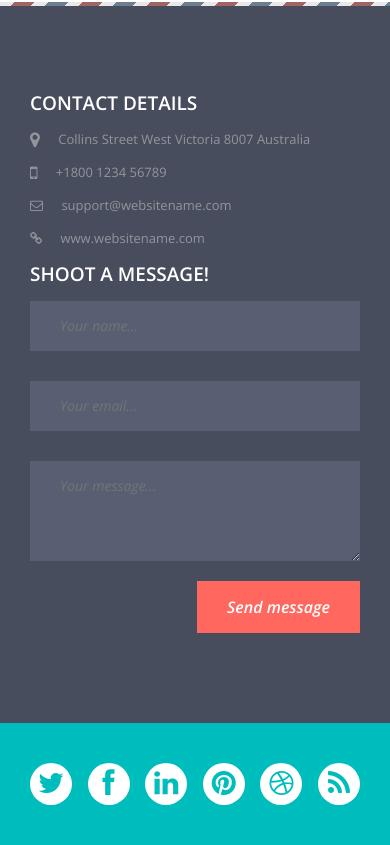
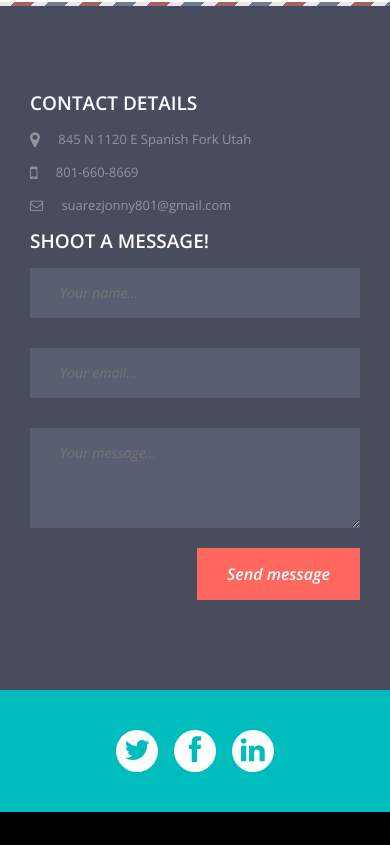
Before and after one commit to jonnysuarez/New-Updated-Portofilio-Page-, a plain HTML site: page index.html in a window 390 px wide. Shown: the part 9140-9985 px from the top of the page. After the commit the page ends 9952 px from the top, so only its background shows below. Drawn offline with nearby package versions, Linux system fonts and the light colour scheme; grey boxes are pictures that could not be loaded.

Commit message:
Added Contact info to contact area like email phone number and twitter etc

```diff
--- a/index.html
+++ b/index.html
@@ -298,10 +298,9 @@
       <!--contact info start-->
       <div class="col-xs-12 col-sm-3 col-md-4 col-lg-4">
         <h4>Contact details</h4>
-<p> <i class="fa fa-map-marker fa-lg"></i> Collins Street West Victoria 8007 Australia</p>
-        <p> <i class="fa fa-mobile fa-lg"></i> +1800 1234 56789</p>
-        <p> <i class="fa fa-envelope-o "></i> <a href="mailto:support@websitename.com">support@websitename.com</a></p>
-        <p> <i class="fa fa-link "></i> <a href="www.websitename.com">www.websitename.com</a></p>
+<p> <i class="fa fa-map-marker fa-lg"></i> 845 N 1120 E Spanish Fork Utah</p>
+        <p> <i class="fa fa-mobile fa-lg"></i> 801-660-8669</p>
+        <p> <i class="fa fa-envelope-o "></i> <a href="mailto:support@websitename.com">suarezjonny801@gmail.com</a></p>
       </div>
       <!--contact info end-->
       <!--contact form start-->
@@ -324,12 +323,9 @@
   <section class="footer" id="footer">
     <div class="container">
       <ul>
-        <li><a href="#"><i class="fa fa-twitter fa-2x"></i></a></li>
-        <li><a href="#"><i class="fa fa-facebook fa-2x"></i></a></li>
-        <li><a href="#"><i class="fa fa-linkedin fa-2x"></i></a></li>
-        <li><a href="#"><i class="fa fa-pinterest fa-2x"></i></a></li>
-        <li><a href="#"><i class="fa fa-dribbble fa-2x"></i></a></li>
-        <li><a href="#"><i class="fa fa-rss fa-2x"></i></a></li>
+        <li><a href="https://twitter.com/SteezySquints"><i class="fa fa-twitter fa-2x"></i></a></li>
+        <li><a href="https://www.facebook.com/jonny.suarez.94"><i class="fa fa-facebook fa-2x"></i></a></li>
+        <li><a href="https://www.linkedin.com/in/jonathan-suarez-a93778121/"><i class="fa fa-linkedin fa-2x"></i></a></li>
       </ul>
     </div>
   </section>
```
